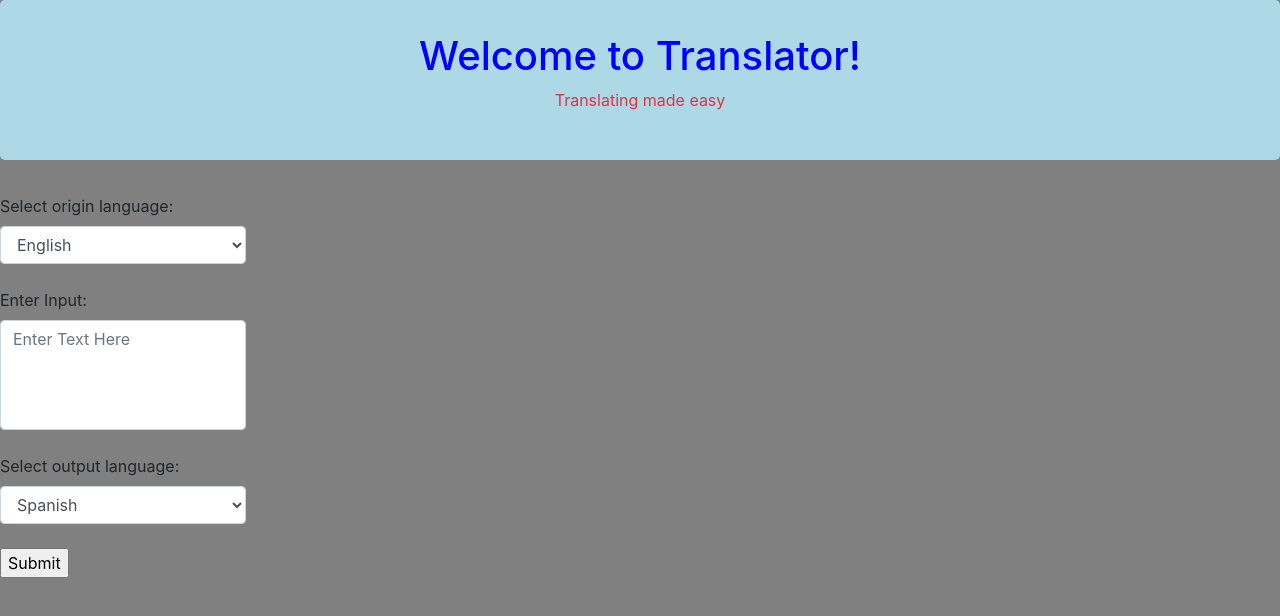
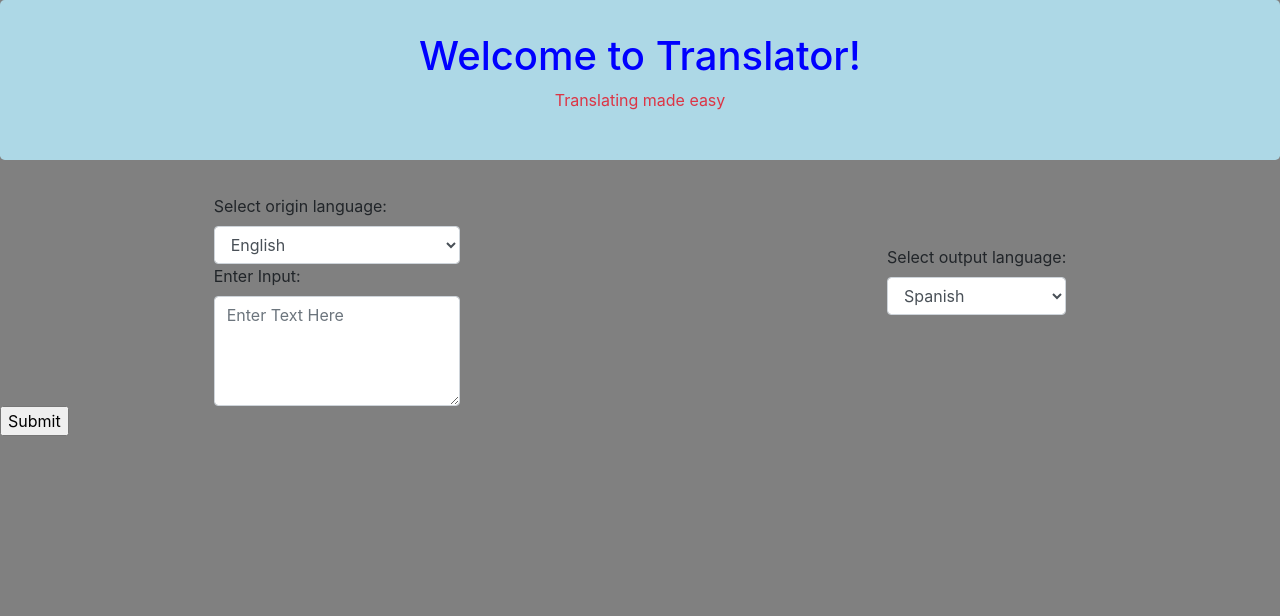
Before and after one commit to afuentes09651/translator, a React (Create React App) app: page / in a window 1280 px wide. Shown: the top 616 px of the page. Built offline with nearby package versions, Linux system fonts and the light colour scheme.

Commit message:
Init flex
Started adding some initial flex rules to the form. Not pretty by any means, but we have been able to achieve something that is substantially good for a base

```diff
--- a/src/components/Input.js
+++ b/src/components/Input.js
@@ -31,11 +31,12 @@ function Input(){
   }
 
   return(
-    <div class='contain'>
-
+    <>
     <form
       onSubmit={execTrans}>
+      <div class='wrapper'>
 
+      <fieldset>
         <label
           htmlFor='langFrom'
           >Select origin language: </label>
@@ -49,8 +50,6 @@ function Input(){
           <option value='ja'>Japanese</option>
         </select>
 
-      <br />
-
         <label htmlFor='input'>Enter Input: </label>
         <textarea
             rows='4'
@@ -63,9 +62,9 @@ function Input(){
             class='form-control input'
             >
         </textarea>
+      </fieldset>
 
-      <br />
-
+      <fieldset>
           <label htmlFor='langTo'>Select output language: </label>
           <select id='langTo' class='form-control'>
             <option value='es' defaultValue>Spanish</option>
@@ -77,13 +76,14 @@ function Input(){
 
           <br />
 
+        <p>{output}</p>
+    </fieldset>
+  </div>
       <input type='submit' value='Submit'/>
-
     </form>
 
 
-    <p>{output}</p>
-    </div>
+    </>
   );
 }
 
--- a/src/styles/app.css
+++ b/src/styles/app.css
@@ -1,7 +1,4 @@
-.contain{
-  display: flex;
 
-}
 .jumbo-title{
   color: blue;
   text-align: center;
@@ -11,8 +8,11 @@
   margin-bottom: 2.15rem;
 }
 
-.input{
-  resize:none;
+.wrapper{
+  display: flex;
+  align-items: center;
+  justify-content: space-around;
+  flex:2;
 }
 
 .output{
```
Also changed, not shown: 1 other file (tests, documents, lock files or other folders). Lines whose indentation alone changed are shown as unchanged.
